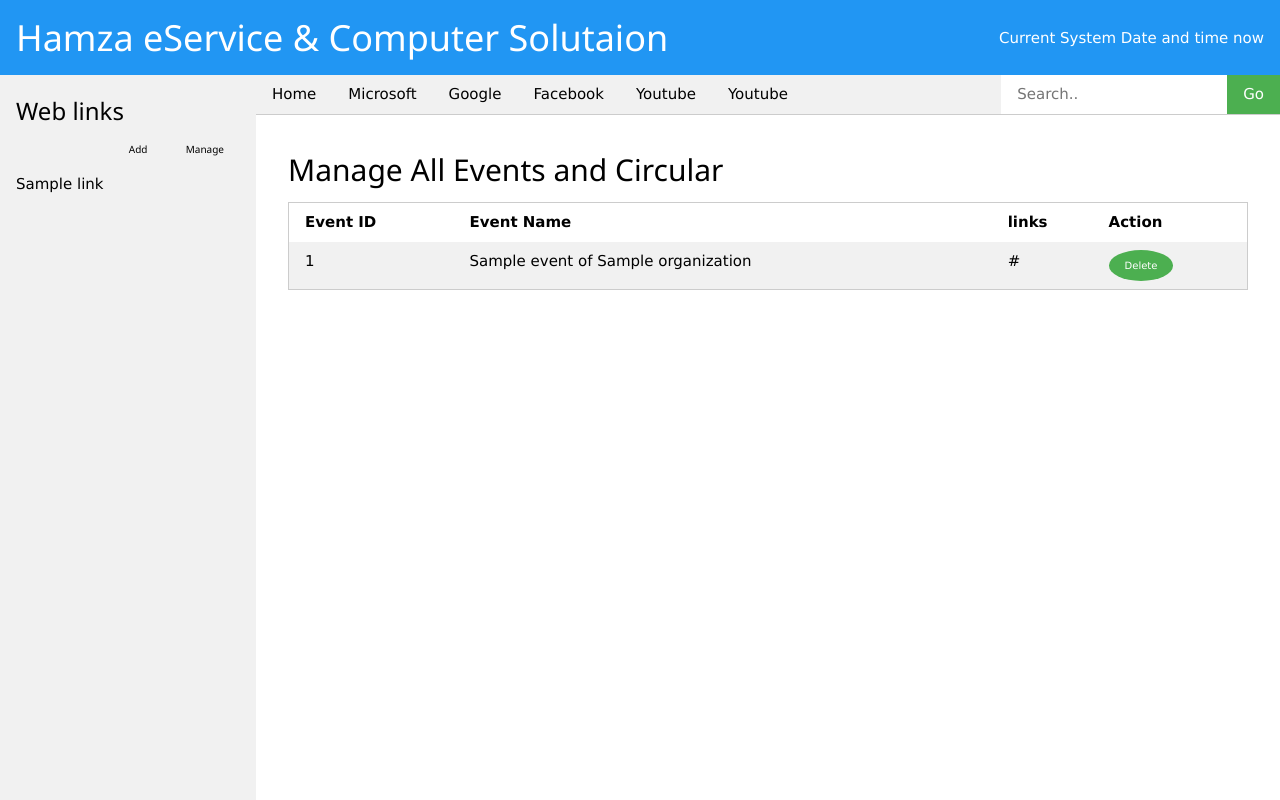
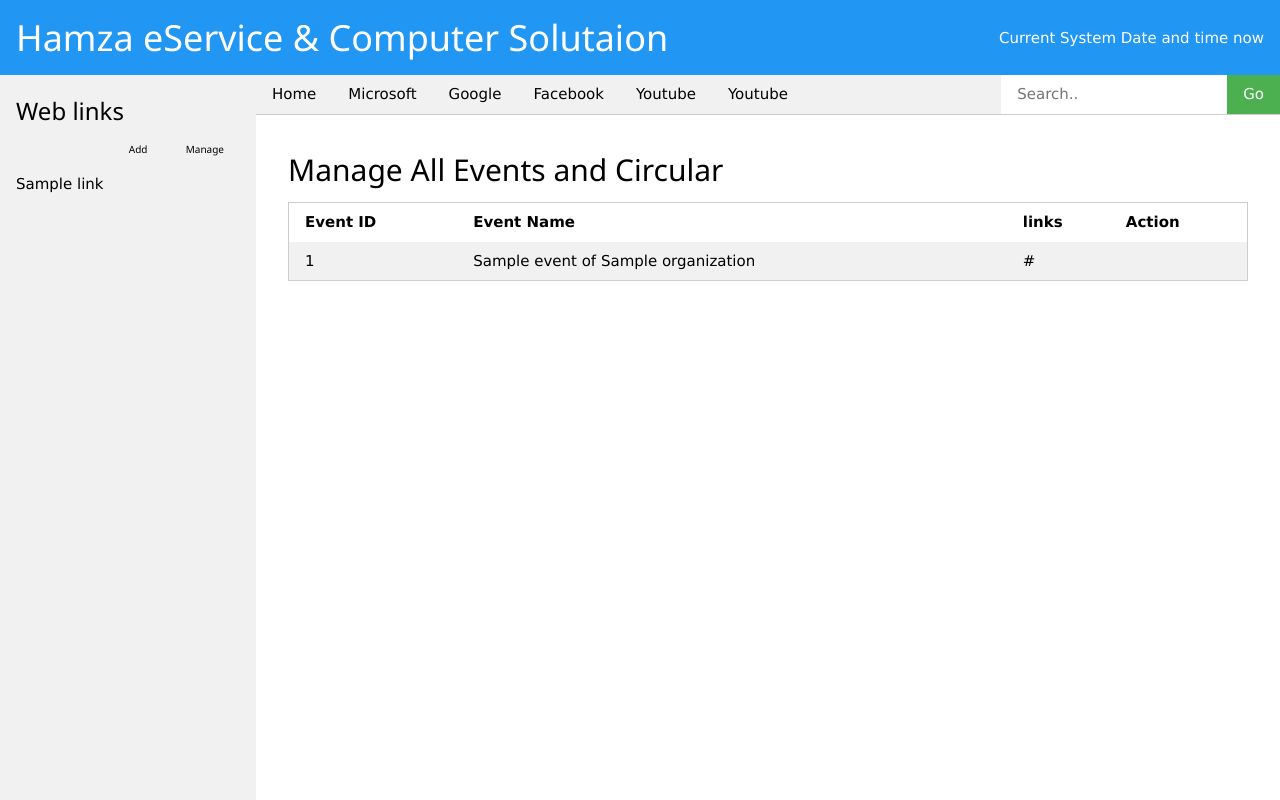
Before and after one commit to osmanshamim01/flas, a Flask app: template flaskr/templates/blog/eventmanage.html in a window 1280 px wide. Run offline with Flask 3, Linux system fonts and the light colour scheme; the template is opened without the code that fills it: most values are stand-ins (such as "Sample title", 1, 10 or a date in 2020).

Commit message:
last update

```diff
--- a/flaskr/blog.py
+++ b/flaskr/blog.py
@@ -72,7 +72,7 @@ def addevent():
 
 def get_event(id, check_author=True):
     event = get_db().execute(
-        'SELECT * '
+        'SELECT id,  '
         ' FROM events '
         ' WHERE id = ?',
         (id,)
@@ -95,6 +95,6 @@ def eventmanage():
 def eventdelete(id):
     get_event(id)
     db = get_db()
-    db.execute('DELETE FROM post WHERE id = ?', (id,))
+    db.execute('DELETE FROM event WHERE id = ?', (id,))
     db.commit()
     return redirect(url_for('blog.index'))
--- a/flaskr/templates/blog/eventmanage.html
+++ b/flaskr/templates/blog/eventmanage.html
@@ -19,13 +19,11 @@
       </tr>
       {% for event in events %}
       <tr>
-        <td>{{ event['rowid'] }}</td>
+        <td>{{ event.id }}</td>
         <td>{{ event['eventname'] }} of {{ event['organization'] }}</td>
         <td>{{ event['link'] }}</td>
         <td>
-          <form action="{{ url_for('blog.eventdelete', id=event['id']) }}" method="post">
-            <input class="w3-button w3-tiny w3-circle w3-green" type="submit" value="Delete" onclick="return confirm('Are you sure?');">
-          </form>
+
         </td>
       </tr>
       {% endfor %}
```
